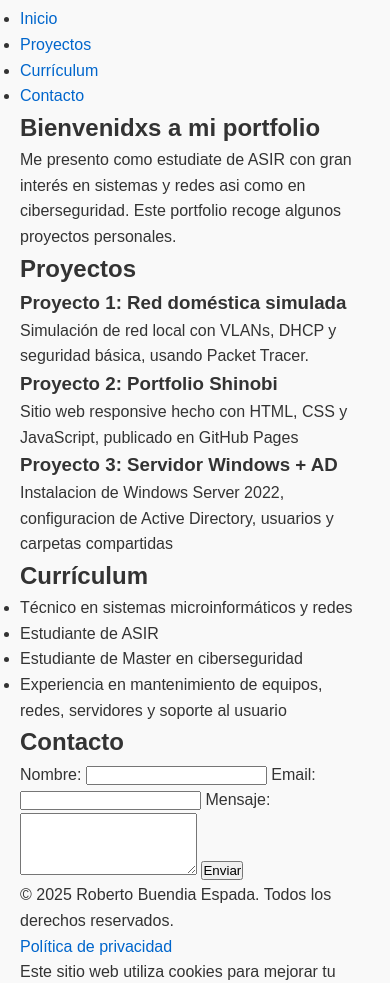
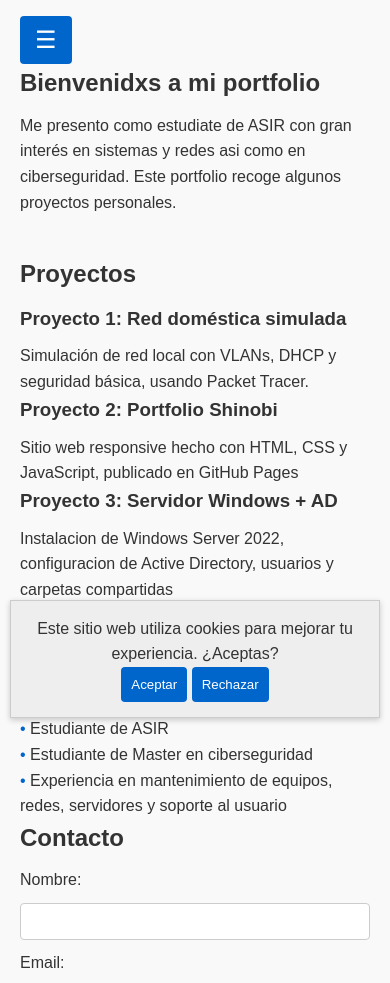
Before and after one commit to rbespada/mi-portfolio, a plain HTML site: page index.html in a window 390 px wide. Shown: the part 116-1099 px from the top of the page. Drawn offline with Linux system fonts and the light colour scheme.

Commit message:
Añadido CSS y JS + retoques y resolucion de errores. Estructura OK

```diff
--- a/index.html
+++ b/index.html
@@ -12,7 +12,13 @@
 
     <header>
         <h1>Roberto Buendia Espada</h1>
-        <nav>
+
+        <!--Botón hamburguesa-->
+        <button id="menu-toggle" aria-label="Abrir menú">☰</button>
+
+
+
+        <nav id="main-nav">
             <ul>
                 <li><a href="#inicio">Inicio</a></li>
                 <li><a href="#proyectos">Proyectos</a></li>
@@ -92,6 +98,6 @@
     </div>
 
 
-
+<script src="script.js"></script>
 </body>
 </html>
--- a/script.js
+++ b/script.js
@@ -0,0 +1,44 @@
+// Esperamos a que todo el contenido esté cargado
+
+document.addEventListener('DOMContentLoaded', () => {
+  const popup = document.getElementById('cookies-popup');
+  const aceptar = document.getElementById('aceptar-cookies');
+  const rechazar = document.getElementById('rechazar-cookies');
+
+
+
+ // Verificamos si ya se ha aceptado o rechazado previamente
+
+ if (!localStorage.getItem('cookiesAceptadas')) {
+    popup.style.display = 'block';
+  }
+
+
+
+// Al hacer clic en "Aceptar"
+
+aceptar.addEventListener('click', () => {
+    localStorage.setItem('cookiesAceptadas', 'true');
+    popup.style.display = 'none';
+  });
+
+
+
+// Al hacer clic en "Rechazar"
+
+rechazar.addEventListener('click', () => {
+    localStorage.setItem('cookiesAceptadas', 'false');
+    popup.style.display = 'none';
+  });
+});
+
+
+
+// Activar botón hamburguesa
+
+const menuToggle = document.getElementById('menu-toggle');
+const nav = document.getElementById('main-nav');
+
+menuToggle.addEventListener('click', () => {
+  nav.classList.toggle('activo');
+});
--- a/styles.css
+++ b/styles.css
@@ -31,3 +31,133 @@ a {
 a:hover {
     text-decoration: underline;
 }
+
+
+/*---------Títulos y secciones-----------*/
+
+h1, h2, h3 {
+    margin-bottom: 10px;
+}
+
+section {
+    margin-bottom: 40px;
+}
+
+
+/*-------------Currículum----------------*/
+
+ul {
+    list-style: none;
+    padding-left: 0;
+}
+
+ul li::before {
+    content: "• ";
+    color: #0066cc;
+}
+
+
+/*-------------Formulario---------------*/
+
+form {
+    display: flex;
+    flex-direction: column;
+    gap: 10px;
+    max-width: 500px;
+}
+
+input, textarea {
+    padding: 10px;
+    border: 1px solid #ccc;
+    border-radius: 4px;
+}
+
+button {
+    padding: 10px;
+    background-color: #0066cc;
+    color: white;
+    border: none;
+    border-radius: 4px;
+    cursor: pointer;
+}
+
+button:hover {
+    background-color: #004a99;
+}
+
+
+/*---------------Footer------------------*/
+
+
+footer {
+    padding: 20px 0;
+    border-top: 1px solid #ccc;
+    text-align: center;
+    font-size: 0.9em;
+}
+
+
+/*--------------POPUP-Cookies--------------*/
+
+
+#cookies-popup {
+    display: none;
+    position: fixed;
+    bottom: 10px;
+    left: 10px;
+    right: 10px;
+    background-color: #eee;
+    border: 1px solid #ccc;
+    padding: 15px;
+    text-align: center;
+    box-shadow: 0 2px 6px rgba(0,0,0,0.2);
+}
+
+
+
+/*------------------------------Menú responsive-------------------*/
+
+
+/*--Botón hamburguesa oculto por defecto--*/
+
+#menu-toggle {
+    display: none;
+    font-size: 24px;
+    background-color: #0066cc;
+    color: white;
+    border: none;
+    padding: 10px 15px;
+    border-radius: 4px;
+    cursor: pointer;
+    z-index: 1000;
+}
+
+
+/*--Version escritorio--*/
+
+#main-nav ul {
+    display: flex;
+    gap: 15px;
+}
+
+
+/*--Version móvil--*/
+
+@media (max-width: 768px) {
+  #menu-toggle {
+    display: block;
+  }
+
+  #main-nav ul {
+    display: none;
+    flex-direction: column;
+    gap: 10px;
+    background-color: #f9f9f9;
+    padding: 10px;
+    border: 1px solid #ccc;
+  }
+
+  #main-nav.activo ul {
+    display: flex;
+  }
+}
```
